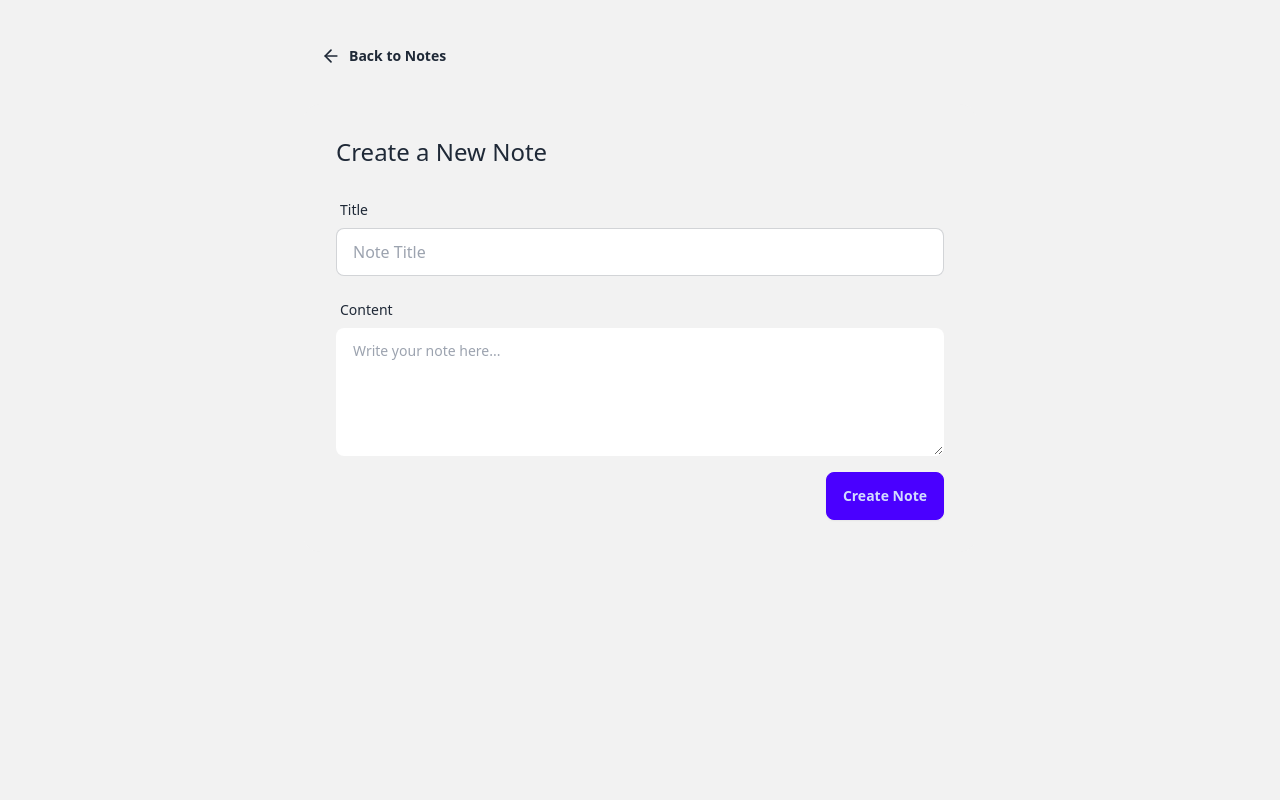
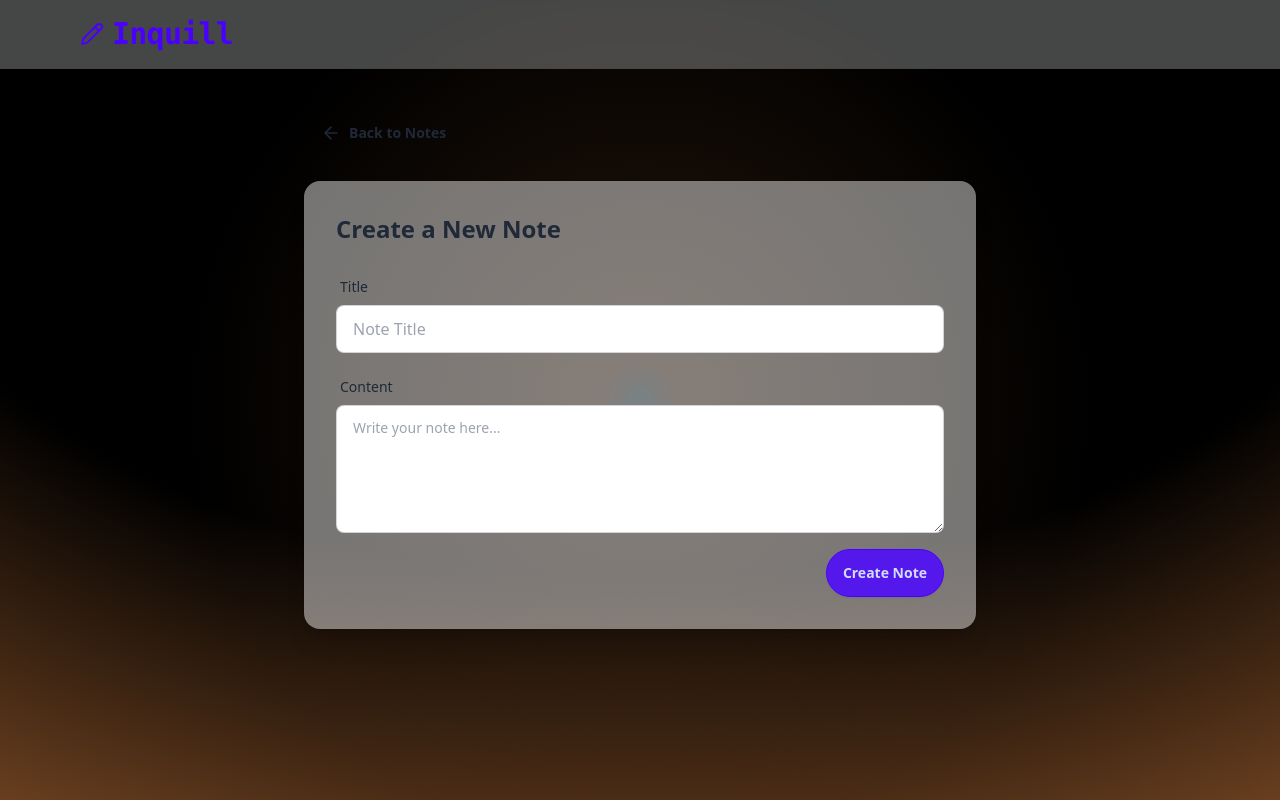
Before and after one commit to Sam-xiexielaoshi/Inquill, a React (Vite) app in the folder frontend/: page /create in a window 1280 px wide. Built offline with nearby package versions, Linux system fonts and the light colour scheme.

Commit message:
navbar updated to hide the +note button on arriving on the create page and nav bar added to createpage

```diff
--- a/frontend/src/components/Navbar.jsx
+++ b/frontend/src/components/Navbar.jsx
@@ -2,7 +2,7 @@ import React from "react";
 import { Link } from "react-router";
 import { PencilIcon, PlusIcon } from "lucide-react";
 
-const Navbar = () => {
+const Navbar = ({ hideAddButton }) => {
   return (
     <header className="bg-base-300 bg-opacity-30 backdrop-blur-sm border-b border-base-content/10">
       <div className="mx-auto max-w-6xl p-4">
@@ -14,6 +14,7 @@ const Navbar = () => {
             </h1>
           </div>
           <div className="flex items-center gap-4">
+            {!hideAddButton && (
               <Link
                 to="/create"
                 className="btn btn-primary rounded-full px-4 py-2 flex items-center gap-2 hover:opacity-90 transition-all"
@@ -21,6 +22,7 @@ const Navbar = () => {
                 <PlusIcon className="h-5 w-5" />
                 <span className="font-medium">Note</span>
               </Link>
+            )}
           </div>
         </div>
       </div>
--- a/frontend/src/pages/CreatePage.jsx
+++ b/frontend/src/pages/CreatePage.jsx
@@ -3,6 +3,8 @@ import { Link, useNavigate } from "react-router";
 import { ArrowLeftIcon } from "lucide-react";
 import { toast } from "react-hot-toast";
 import instance from "../lib/axios";
+import Navbar from "../components/Navbar";
+
 // This component allows users to create a new note with a title and content.
 // It includes form validation to ensure that both fields are filled out before submission.
 const CreatePage = () => {
@@ -34,28 +36,35 @@ const CreatePage = () => {
       navigate("/");
     } catch (error) {
       console.log("Error creating note", error);
-      if (error.response.status === 429) {
+      if (error.response?.status === 429) {
         toast.error("Slow down!, NGL you creating too fast.", {
           duration: 4000,
           icon: "🚨",
         });
+      } else {
+        toast.error("Failed to create note");
       }
     } finally {
       setLoading(false);
     }
   };
+
   return (
-    <div className="min-h-screen bg-base-200">
-      <div className="container mx-auto px-4 py-8">
-        <div className="max-w-2xl mx-auto ">
-          <Link to={"/"} className="btn btn-ghost mb-6">
+    <div className="min-h-screen">
+      <Navbar hideAddButton={true} />
+      <div className="max-w-7xl mx-auto p-4 mt-6">
+        <div className="max-w-2xl mx-auto">
+          <Link
+            to={"/"}
+            className="btn btn-ghost mb-6 rounded-3xl bg-opacity-70 hover:bg-opacity-50"
+          >
             <ArrowLeftIcon className="size-5" />
             Back to Notes
           </Link>
 
-          <div className="card bg-base-200">
+          <div className="card bg-base-100 shadow-xl bg-opacity-45">
             <div className="card-body">
-              <h2 className="card title text-2xl mb-4">Create a New Note</h2>
+              <h2 className="card-title text-2xl mb-4">Create a New Note</h2>
               <form onSubmit={handleSubmit}>
                 <div className="form-control mb-4">
                   <label className="label">
@@ -75,7 +84,7 @@ const CreatePage = () => {
                   </label>
                   <textarea
                     placeholder="Write your note here..."
-                    className="textarea extarea-bordered h-32"
+                    className="textarea textarea-bordered h-32" /* Fixed typo: extarea → textarea */
                     value={content}
                     onChange={(e) => setContent(e.target.value)}
                   />
@@ -84,7 +93,7 @@ const CreatePage = () => {
                 <div className="card-actions justify-end">
                   <button
                     type="submit"
-                    className="btn btn-primary"
+                    className="btn btn-primary rounded-3xl bg-opacity-80 hover:bg-opacity-70"
                     disabled={loading}
                   >
                     {loading ? "Creating..." : "Create Note"}
```
Lines whose indentation alone changed are shown as unchanged.
